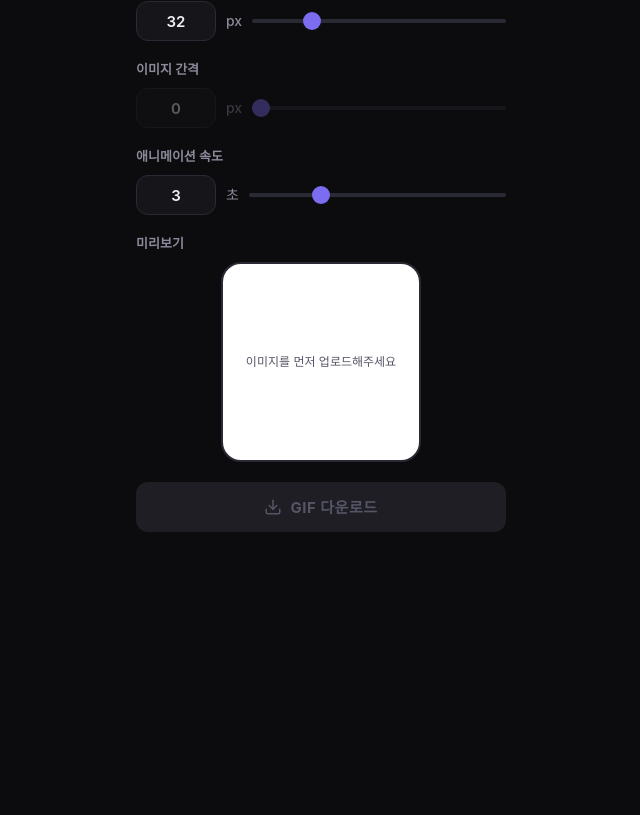
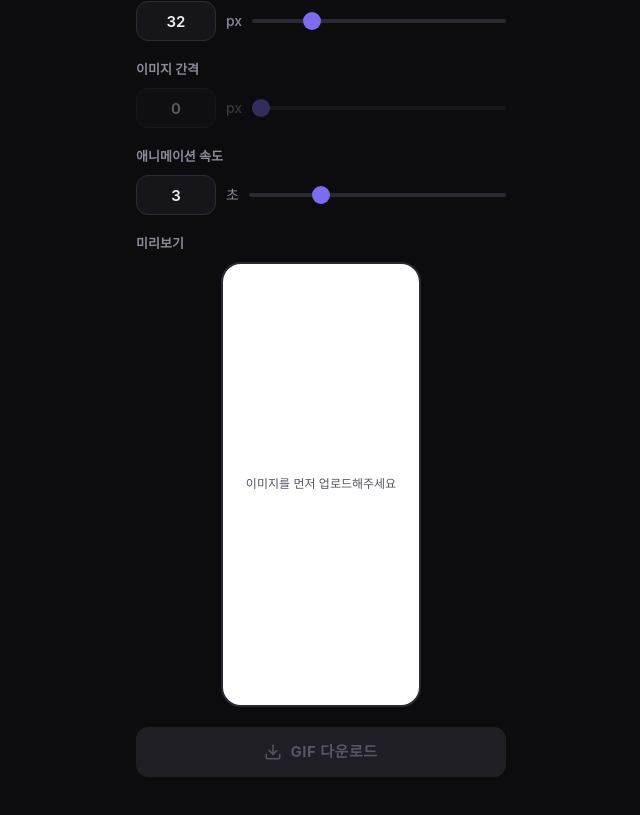
Before and after one commit to wudle0/pichange, a React (Vite) app: page / in a window 1280 px wide. Shown: the part 754-1569 px from the top of the page, without its empty margins (319-959 px from the left). Before the commit the page ends 1326 px from the top, so only its background shows below. Built offline with nearby package versions, Linux system fonts and the light colour scheme.

Commit message:
결과물과 미리보기 비율 롤백(다시 세로로)

```diff
--- a/src/components/main/AnimationPreview.tsx
+++ b/src/components/main/AnimationPreview.tsx
@@ -19,11 +19,11 @@ const NINJA_DATA = [
 	{ fromLeft: false, yPct: 48, delayPct: 0.9 },
 ];
 
-/** 미리보기 바깥 프레임(정사각형) */
-const FRAME_SIZE = 200;
+/** 세로 긴 배경화면 미리보기(9:20) */
+const FRAME_WIDTH = 200;
 const FRAME_PADDING = 20;
-/** 패딩 안쪽 콘텐츠 영역(정사각형) — 타일·비 계산에 사용 */
-const CONTENT_SIZE = FRAME_SIZE - FRAME_PADDING * 2;
+const CONTENT_WIDTH = FRAME_WIDTH - FRAME_PADDING * 2;
+const FRAME_HEIGHT = Math.round((FRAME_WIDTH * 20) / 9);
 
 interface AnimationPreviewProps {
 	image: string | null;
@@ -49,11 +49,11 @@ function AnimationPreview({
 	const step = size + gap;
 
 	const infiniteCols = useMemo(
-		() => Math.max(1, Math.ceil((CONTENT_SIZE + gap) / step)),
+		() => Math.max(1, Math.ceil((CONTENT_WIDTH + gap) / step)),
 		[step, gap],
 	);
 	const infiniteRows = useMemo(
-		() => Math.max(1, Math.ceil((CONTENT_SIZE + gap) / step)),
+		() => Math.max(1, Math.ceil((FRAME_HEIGHT + gap) / step)),
 		[step, gap],
 	);
 
@@ -114,8 +114,8 @@ function AnimationPreview({
 	}
 
 	function renderRainRandom() {
-		const maxX = Math.max(0, CONTENT_SIZE - size);
-		const rainEnd = CONTENT_SIZE + size;
+		const maxX = Math.max(0, CONTENT_WIDTH - size);
+		const rainEnd = FRAME_HEIGHT + size;
 		return (
 			<div className="animation-preview-rain-random">
 				{rainDrops.map((d, i) => (
@@ -156,8 +156,8 @@ function AnimationPreview({
 									top: `${n.yPct}%`,
 									width: size,
 									height: size,
-									"--ninja-from": `${n.fromLeft ? -size : FRAME_SIZE}px`,
-									"--ninja-to": `${n.fromLeft ? FRAME_SIZE : -size}px`,
+									"--ninja-from": `${n.fromLeft ? -size : FRAME_WIDTH}px`,
+									"--ninja-to": `${n.fromLeft ? FRAME_WIDTH : -size}px`,
 									"--trail-opacity": opacity,
 									animationDelay: `${-(duration * n.delayPct) + trailGap * ti}s`,
 									animationDuration: `${duration}s`,
--- a/src/styles/component/_main.scss
+++ b/src/styles/component/_main.scss
@@ -308,7 +308,7 @@
 
   &-frame {
     width: 200px;
-    aspect-ratio: 1 / 1;
+    aspect-ratio: 9 / 20;
     border-radius: $radius-xl;
     border: 2px solid $border;
     overflow: hidden;
@@ -338,7 +338,7 @@
     height: 100%;
     overflow: hidden;
     position: relative;
-    padding: 20px;
+    padding: 0 20px;
     box-sizing: border-box;
   }
 
--- a/src/utils/gifGenerator.ts
+++ b/src/utils/gifGenerator.ts
@@ -2,7 +2,7 @@ import GIF from "gif.js";
 import type { AnimationEffect, ImageCount, GridInfo, BgColor } from "@/types";
 
 const OUTPUT_WIDTH = 540;
-const OUTPUT_HEIGHT = 540;
+const OUTPUT_HEIGHT = 1200;
 const PREVIEW_WIDTH = 200;
 const SCALE = OUTPUT_WIDTH / PREVIEW_WIDTH;
 const FPS = 15;
```
